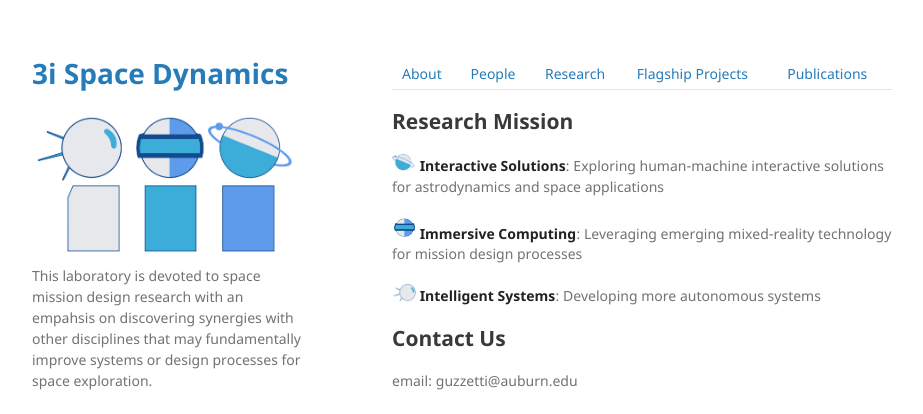
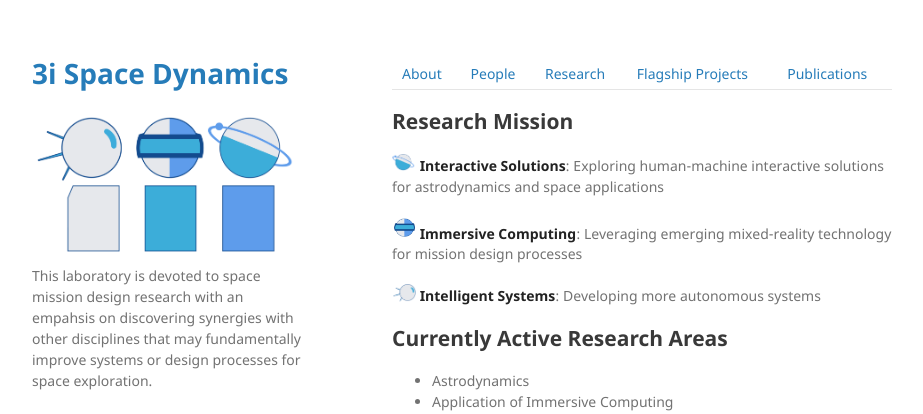
Before and after one commit to umbertosaetti/ERFSCL.github.io, a Jekyll site: the page built from index.md, in a window 1280 px wide and 1104 px high. Shown: the top 414 px of the window, without its empty margins (178-1101 px from the left). Built offline with Jekyll 4.4.1, drawn with Linux system fonts in a browser that asks for light colours; our own code applies the rules of GitHub Pages for plain Markdown files; some of the changed text lies outside the part shown.

Commit message:
Update index.md

```diff
--- a/index.md
+++ b/index.md
@@ -9,6 +9,13 @@
 
 <img src="./assets/img/sputnik.png" width="24"> **Intelligent Systems**: Developing more autonomous systems
 
+## Currently Active Research Areas
+
+* Astrodynamics
+* Application of Immersive Computing
+* Application of Machine Learning
+* Space Systems Design and Modelling
+
 
 ## Contact Us
 
```
